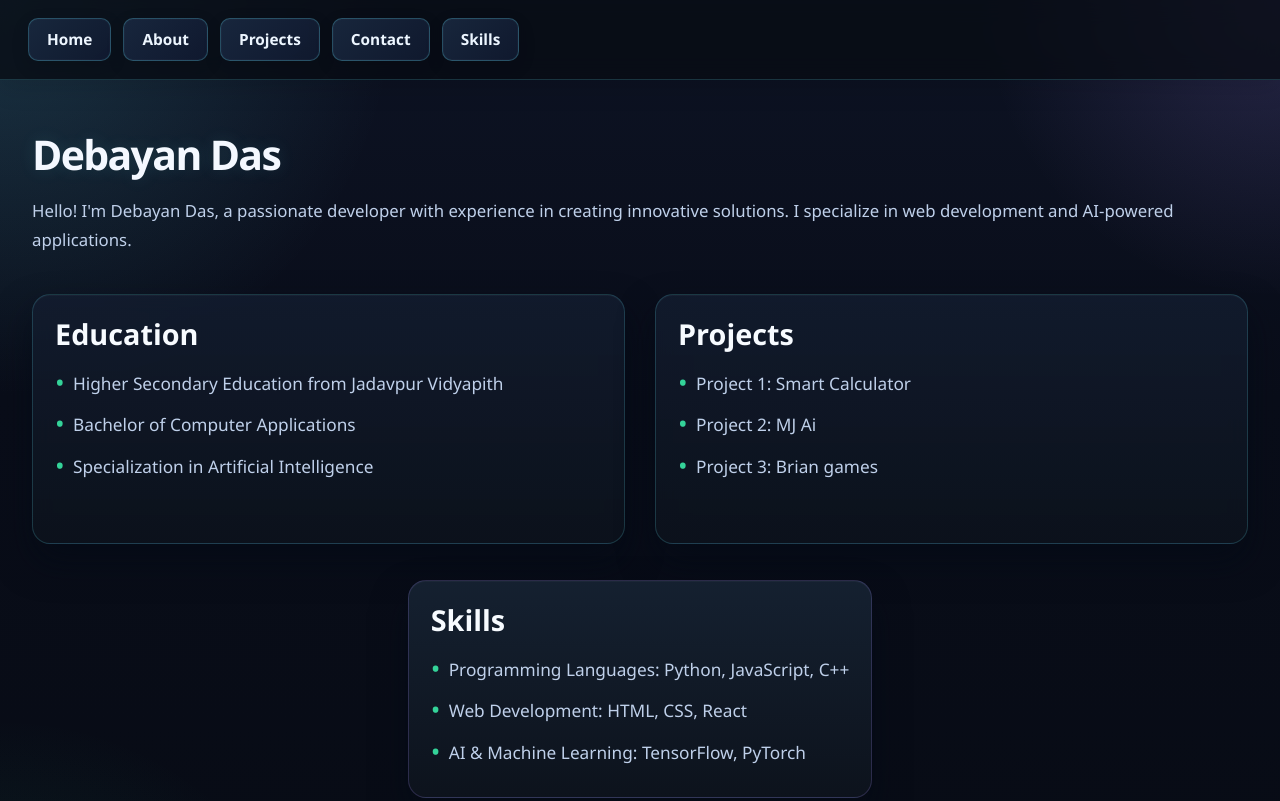
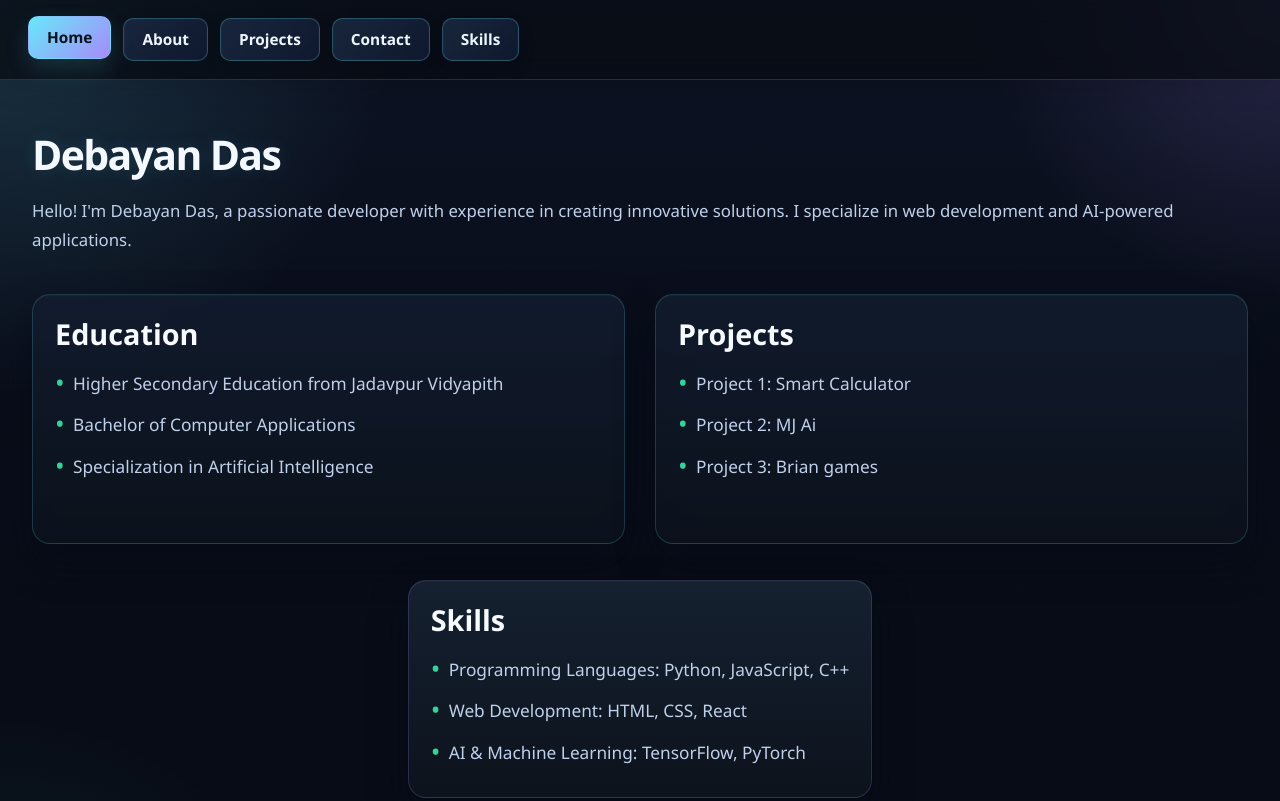
Before and after one commit to debayandas922-lang/Ai_Academia_porfolio, a plain HTML site: page index.html in a window 1280 px wide. Shown: the top 801 px of the page. Drawn offline with Linux system fonts and the light colour scheme.

Commit message:
Connect home and contact navigation

```diff
--- a/index.html
+++ b/index.html
@@ -9,7 +9,7 @@
 <body>
     <header class="top-header">
         <nav class="top-nav" aria-label="Main navigation">
-            <span class="nav-item">Home</span>
+            <a href="index.html" aria-current="page">Home</a>
             <span class="nav-item">About</span>
             <span class="nav-item">Projects</span>
             <a href="contact.html">Contact</a>
```
Also changed, not shown: contact.html (+1 -1 lines).
